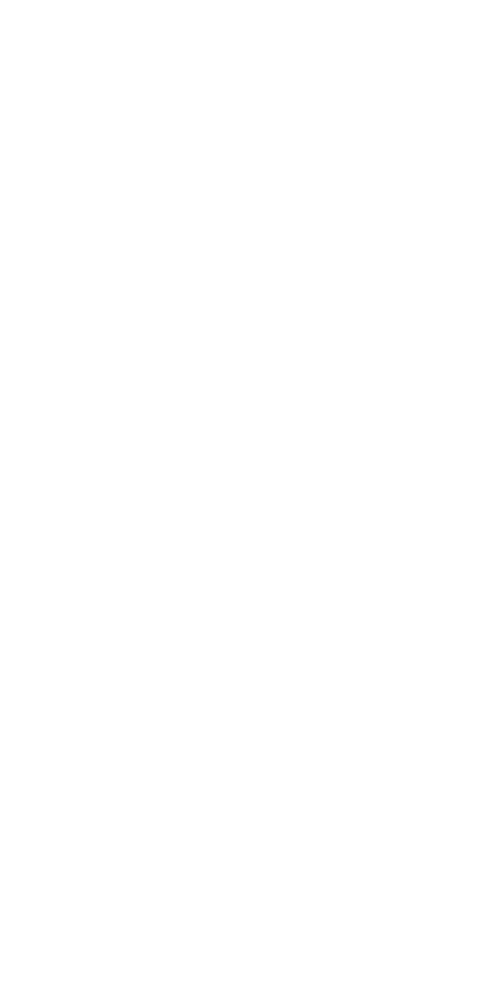
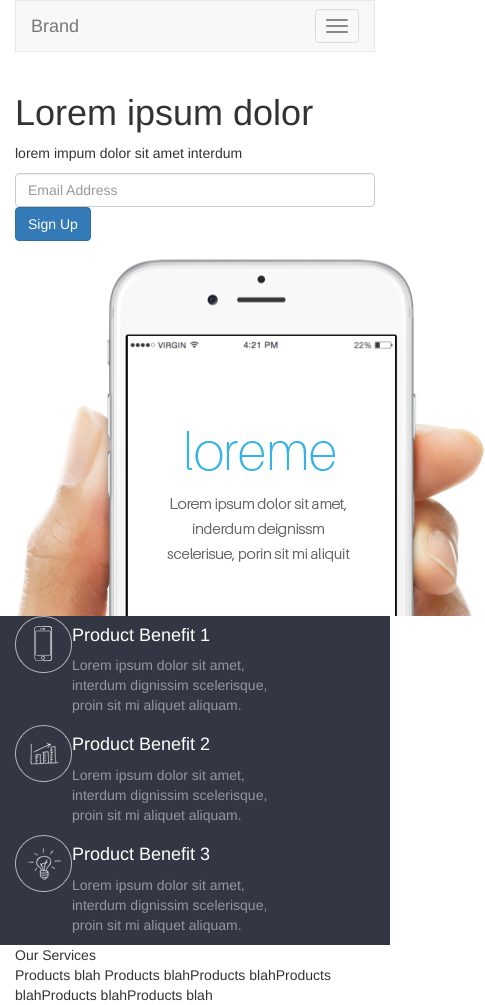
Before and after one commit to bienr/nimbyx, a plain HTML site: page index.html in a window 390 px wide. Shown: the whole page, 485 px wide, since content can reach past the window. Before the commit the page ends 844 px from the top, so only its background shows below. Drawn offline with nearby package versions, Linux system fonts and the light colour scheme; files whose address does not match are found by name.

Commit message:
Responsiveness

```diff
--- a/assets/sass/layout/_layout.scss
+++ b/assets/sass/layout/_layout.scss
@@ -0,0 +1,11 @@
+@import "benefit/*.png";
+@include all-benefit-sprites;
+
+.mobile {
+	background-image: url("../img/mobile.png");
+	width: 470px;
+	height: 360px;
+}
+.benefit {
+	width: 230px;
+}
--- a/assets/sass/override/_override.scss
+++ b/assets/sass/override/_override.scss
@@ -0,0 +1,5 @@
+
+.benefit-sprite {
+	height: 57px;
+	width: 57px;
+}
--- a/assets/sass/utilities/_utilities.scss
+++ b/assets/sass/utilities/_utilities.scss
@@ -0,0 +1,12 @@
+.d-iblock {
+	display: inline-block;
+}
+.dark {
+	background-color: #333743;
+	h4 {
+		color: #fff;
+	}
+	p {
+		color: #9297a3;
+	}
+}
--- a/index.html
+++ b/index.html
@@ -14,6 +14,89 @@
             <p class="browserupgrade">You are using an <strong>outdated</strong> browser. Please <a href="http://browsehappy.com/">upgrade your browser</a> to improve your experience.</p>
         <![endif]-->
 
+		<section class="container">
+			<nav class="navbar navbar-default">
+			  <div class="container-fluid">
+				<!-- Brand and toggle get grouped for better mobile display -->
+				<div class="navbar-header">
+				  <button type="button" class="navbar-toggle collapsed" data-toggle="collapse" data-target="#bs-example-navbar-collapse-1" aria-expanded="false">
+					<span class="sr-only">Toggle navigation</span>
+					<span class="icon-bar"></span>
+					<span class="icon-bar"></span>
+					<span class="icon-bar"></span>
+				  </button>
+				  <a class="navbar-brand" href="#">Brand</a>
+				</div>
+
+				<!-- Collect the nav links, forms, and other content for toggling -->
+				<div class="collapse navbar-collapse" id="bs-example-navbar-collapse-1">
+				  <ul class="nav navbar-nav">
+					<li class="active"><a href="#">Home <span class="sr-only">(current)</span></a></li>
+					<li><a href="#">About</a></li>
+					<li><a href="#">Contact</a></li>
+					<li><a href="#">Services</a></li>
+				  </ul>
+				</div><!-- /.navbar-collapse -->
+			  </div><!-- /.container-fluid -->
+			</nav>
+			<div class="row">
+				<div class="col-md-6"></div>
+				<div class="col-xs-12 col-md-6">
+					<h1>Lorem ipsum dolor</h1>
+					<p>lorem impum dolor sit amet interdum</p>
+					<form>
+						<div class="form-group">
+							<div class="row">
+								<div class="col-xs-12 col-sm-6">
+									<input type="email" class="form-control" id="email" placeholder="Email Address" />
+								</div>
+								<div class="col-xs-12 col-sm-6">
+									<input type="submit" class="btn btn-primary" value="Sign Up" />
+								</div>
+							</div>
+						</div>
+					</form>
+				</div>
+			</div>
+			<div class="row">
+				<div class="col-xs-12 col-md-6">
+					<div class="mobile"></div>
+				</div>
+			</div>
+		</section>
+		<section class="dark">
+			<div class="container">
+				<div class="row">
+					<div class="col-xs-12 col-sm-4">
+						<span class="pull-left benefit-sprite benefit-phone d-iblock"></span>
+						<div class="pull-left d-iblock benefit">
+							<h4>Product Benefit 1</h4>
+							<p>Lorem ipsum dolor sit amet, interdum dignissim scelerisque, proin sit mi aliquet aliquam. </p>
+						</div>
+					</div>
+					<div class="col-xs-12 col-sm-4">
+						<span class="pull-left benefit-sprite benefit-graph d-iblock"></span>
+						<div class="pull-left d-iblock benefit">
+							<h4>Product Benefit 2</h4>
+							<p>Lorem ipsum dolor sit amet, interdum dignissim scelerisque, proin sit mi aliquet aliquam. </p>
+						</div>
+					</div>
+					<div class="col-xs-12 col-sm-4">
+						<span class="pull-left benefit-sprite benefit-bulb d-iblock"></span>
+						<div class="pull-left d-iblock benefit">
+							<h4>Product Benefit 3</h4>
+							<p>Lorem ipsum dolor sit amet, interdum dignissim scelerisque, proin sit mi aliquet aliquam. </p>
+						</div>
+					</div>
+				</div>
+			</div>
+		</section>
+		<section class="container">
+			<div class="row">
+				<div class="col-md-4">Our Services</div>
+				<div class="col-md-8">Products blah Products blahProducts blahProducts blahProducts blahProducts blah</div>
+			</div>
+		</section>
         <script src="https://code.jquery.com/jquery-1.12.0.min.js"></script>
         <script>window.jQuery || document.write('<script src="assets/js/vendor/jquery-1.12.0.min.js"><\/script>')</script>
         <script src="assets/js/vendor//bootstrap.min.js"></script>
```
Also changed, not shown: assets/css/bootstrap.min.css (added), assets/css/main.css, assets/img/benefit-s35b316a7ce.png (added), assets/img/benefit/bulb.png (added), assets/img/benefit/graph.png (added), assets/img/benefit/phone.png (added), assets/img/mobile.png (added).
